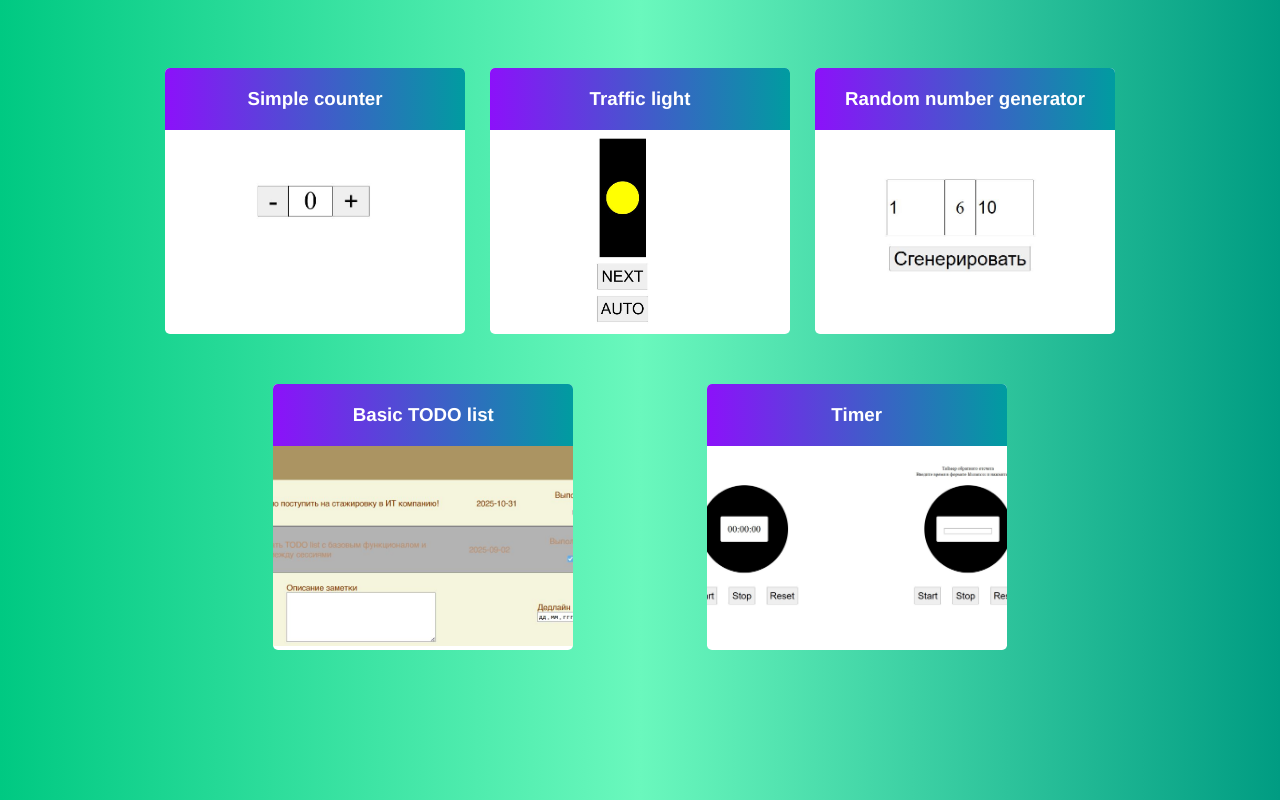
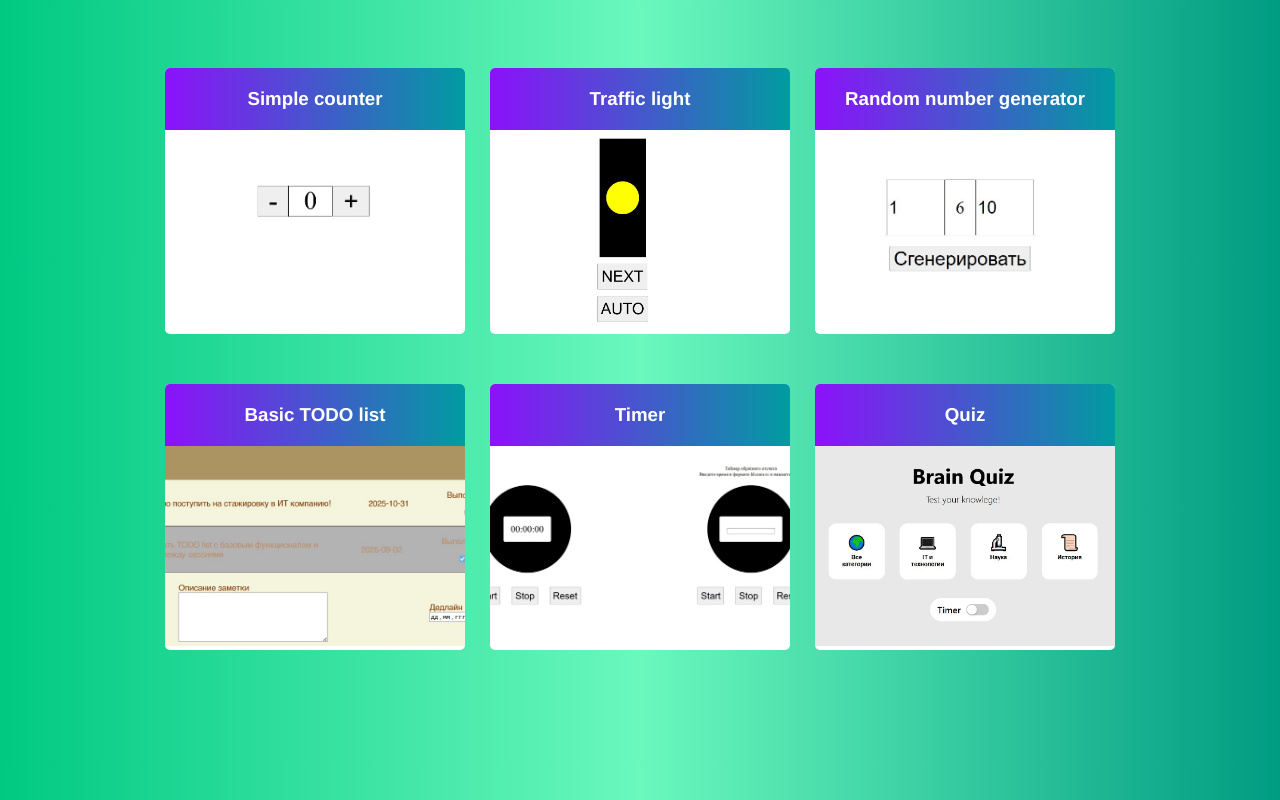
Before and after one commit to ManuW7/JS_mini_projects, a plain HTML site: page index.html in a window 1280 px wide. Shown: the part 1776-2576 px from the top of the page. Drawn offline with Linux system fonts and the light colour scheme.

Commit message:
finish quiz

```diff
--- a/index.html
+++ b/index.html
@@ -123,6 +123,18 @@
           </div>
           <div class="footer_placeholder"></div>
         </div>
+
+        <div class="project">
+          <div class="text_placeholder">
+            <a href="projects/quiz/index.html"
+              ><h3 class="project_name">Quiz</h3></a
+            >
+          </div>
+          <div class="img_placeholder">
+            <img src="main_page_assets/quiz.JPG" alt="" class="project_image" />
+          </div>
+          <div class="footer_placeholder"></div>
+        </div>
       </div>
     </div>
   </body>
```
